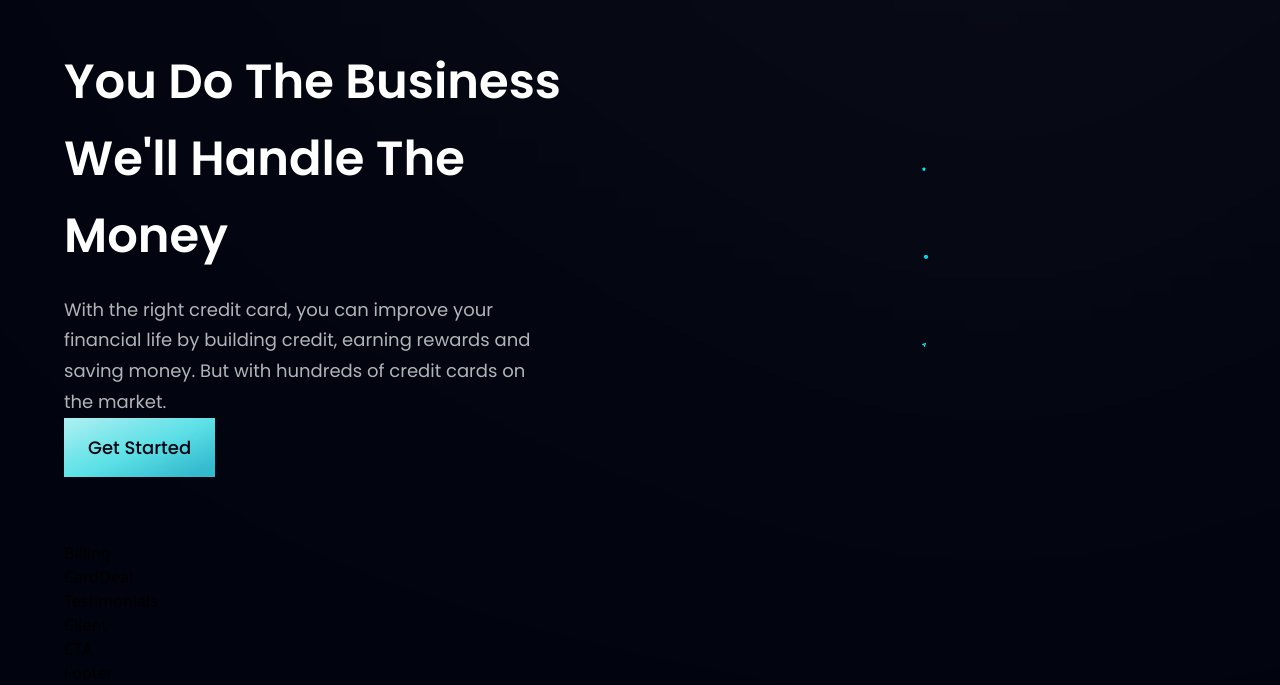
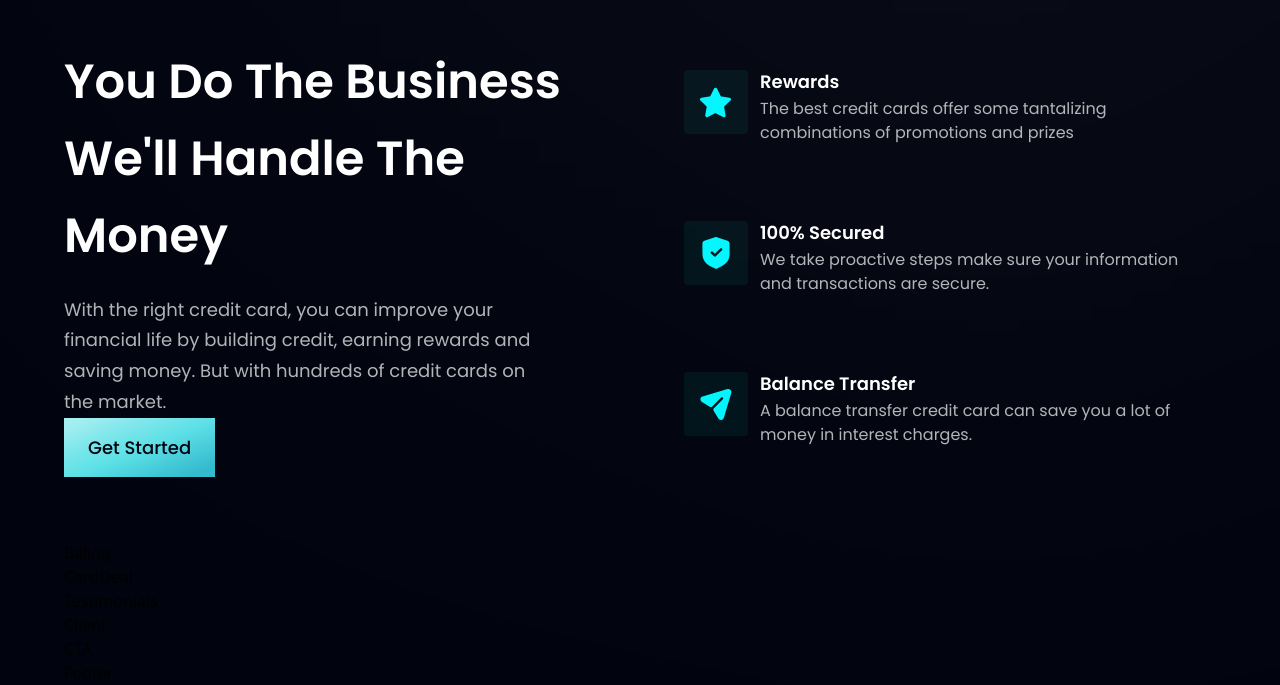
Before and after one commit to zendayat/Bank-App-frontend, a React (Vite) app in the folder bank_app/: page / in a window 1280 px wide. Shown: the part 965-1650 px from the top of the page. Built offline with nearby package versions, Linux system fonts and the light colour scheme.

Commit message:
update: feature component/section complete

```diff
--- a/bank_app/src/components/business.jsx
+++ b/bank_app/src/components/business.jsx
@@ -4,9 +4,17 @@
 
 const FeatureCard = ({icon, title, content, index}) => {
   return (
-    <div className={`flex flex-row p-6 rounded-[20px] ${index !== features.length-1 ? "mb-6" : "mb-0"}`} >
-      <div>
+    <div className={`flex flex-row p-6 rounded-[20px] ${index !== features.length-1 ? "mb-6" : "mb-0"} feature-card`} >
+      <div className={` w-[64px] h-[64px] rounded ${styles.flexCenter} bg-dimBlue`}>
         <img src={icon} className=" w-[50%] h-[50%] object-contain"/>
+      </div>
+      <div className=" flex-1 flex flex-col ml-3">
+        <h4 className=" font-poppins font-semibold text-white text-[18px] leading-[23px] mb-1">
+          {title}
+        </h4>
+        <p className=" font-poppins font-normal text-dimWhite text-[16px] leading-[24px] mb-1">
+          {content}
+        </p>
       </div>
     </div>
   )
```
